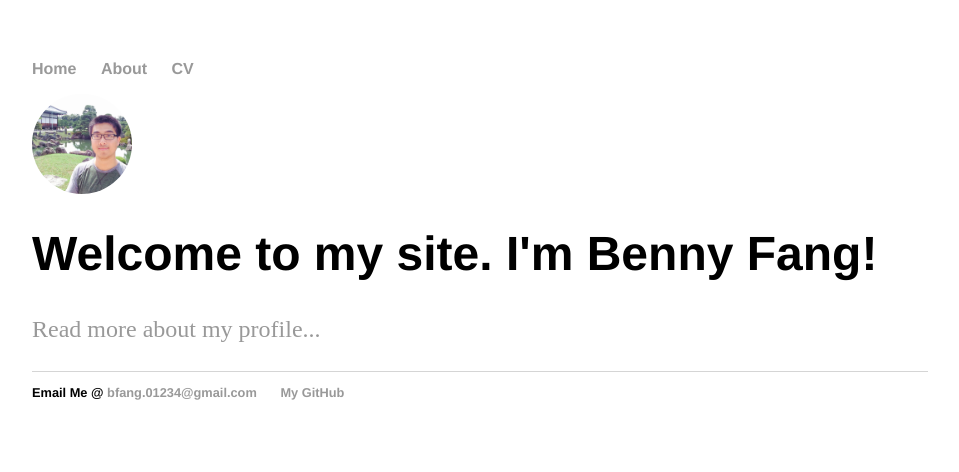
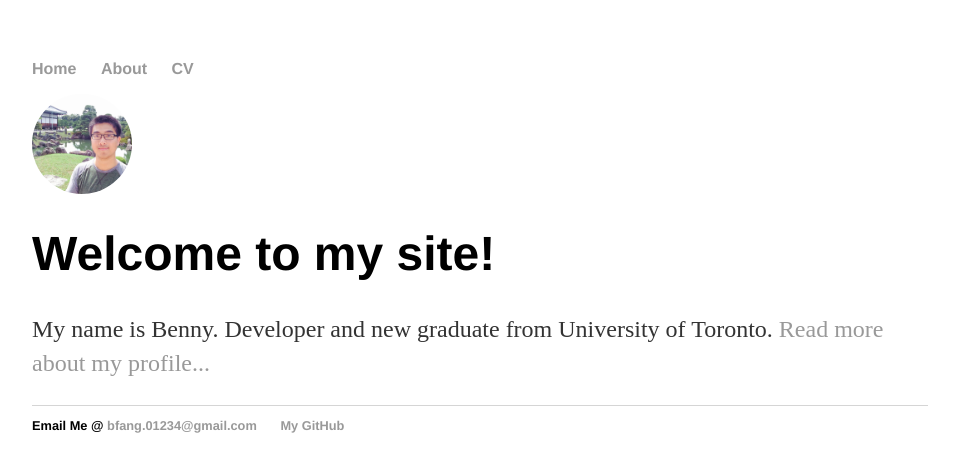
Before and after one commit to bennyfang/bennyfang.github.io, a Jekyll site: the page built from index.html, in a window 1280 px wide. Shown: the top 472 px of the page, without its empty margins (160-1119 px from the left). Built offline with Jekyll 4.4.1, drawn with Linux system fonts in a browser that asks for light colours.

Commit message:
Update index.html

```diff
--- a/index.html
+++ b/index.html
@@ -9,7 +9,7 @@ description: A developer who aims to be the best!
 	<img alt="Benny Fang" src="img/Profile.jpg">
 	</div>
 	<div itemscope itemtype="http://data-vocabulary.org/Person" class="col-sm-8">
-		<h1>Welcome to my site. I'm Benny Fang!</h1>
-		<p><a href="/cv">Read more about my profile...</a></p>
+		<h1>Welcome to my site!</h1>
+		<p>My name is Benny. Developer and new graduate from University of Toronto. <a href="/cv">Read more about my profile...</a></p>
 	</div>
 </div>
```
